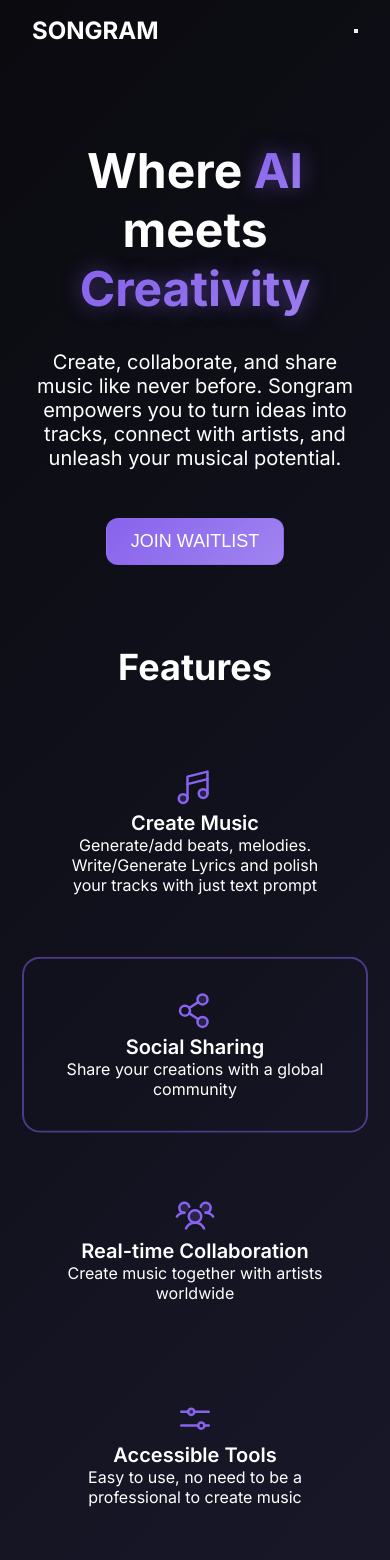
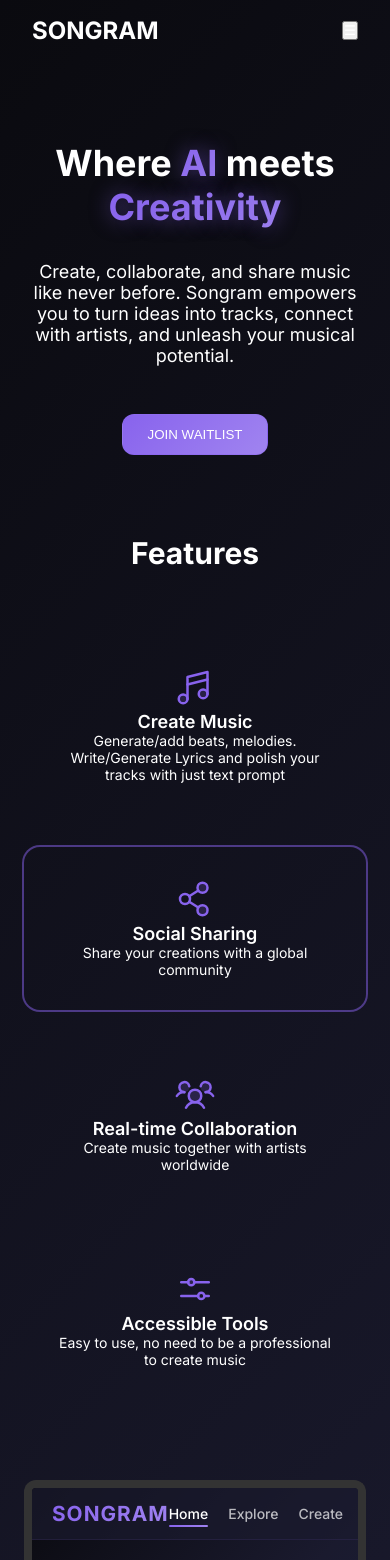
Before and after one commit to Songram-App/Songram-Website, a React (Vite) app: page / in a window 390 px wide. Shown: the top 1560 px of the page. Built offline with nearby package versions, Linux system fonts and the light colour scheme.

Commit message:
feat: adjust overflow and mobile menu

```diff
--- a/src/pages/WelcomePage.tsx
+++ b/src/pages/WelcomePage.tsx
@@ -181,31 +181,24 @@ const WelcomePage: React.FC = () => {
     );
   };
 
-  const FeatureCard: React.FC<{ feature: Feature; isActive: boolean }> = ({ feature, isActive }) => (
-    <div
-      className={`bg-white/5 backdrop-blur-md rounded-2xl border border-white/10 p-8 text-center transition-all duration-500 hover:scale-105 hover:shadow-xl floating-element ${
-        isActive ? 'ring-2 ring-primary/50 bg-primary/10' : ''
-      }`}
-      aria-pressed={isActive}
-    >
-      {feature.icon}
-      <h3 className="text-xl font-semibold mb-3 text-white">{feature.title}</h3>
-      <p className="text-white/70">{feature.description}</p>
-    </div>
-  );
-
   const TestimonialCard: React.FC<{ testimonial: Testimonial }> = ({ testimonial }) => (
-    <div className="glass-panel p-8 floating-element hover:scale-105 transition-all duration-300">
+    <div className="glass-panel p-8 hover:scale-105 transition-all duration-300">
       <div className="flex items-center mb-4">
         <div className="w-12 h-12 bg-gradient-primary rounded-full flex items-center justify-center text-white font-semibold mr-4">
           {testimonial.avatar}
         </div>
         <div>
-          <h4 className="text-white font-semibold">{testimonial.name}</h4>
-          <p className="text-white/60 text-sm">{testimonial.role}</p>
+          <h4 className="text-lg sm:text-xl text-white font-semibold">
+            {testimonial.name}
+          </h4>
+          <p className="text-sm sm:text-base text-white/60">
+            {testimonial.role}
+          </p>
         </div>
       </div>
-      <p className="text-white/80 italic">"{testimonial.content}"</p>
+      <p className="text-sm sm:text-base text-white/80 italic">
+        "{testimonial.content}"
+      </p>
     </div>
   );
 
@@ -217,7 +210,7 @@ const WelcomePage: React.FC = () => {
   }, []);
 
   return (
-    <div className="min-h-screen bg-gradient-dark relative px-10 py-10 font-sans">
+    <div className="min-h-screen bg-gradient-dark relative px-10 py-10 font-sans overflow-hidden">
 
       {/* Navigation */}
       <nav className="bg-gradient-to-r from-gray-900 via-gray-800 to-gray-900 shadow-lg mt-0">
@@ -240,7 +233,7 @@ const WelcomePage: React.FC = () => {
       </a>
       <button
         onClick={openSignupModal}
-        className="glass-button text-lg px-8 py-4 bg-gradient-primary border-0 hover:shadow-2xl hover:shadow-primary/30 transform hover:scale-105 rounded-full"
+        className="glass-button text-base sm:text-lg px-6 sm:px-8 py-3 sm:py-4 bg-gradient-primary border-0 hover:shadow-2xl hover:shadow-primary/30 transform hover:scale-105 rounded-full"
       >
         Join Waitlist
       </button>
@@ -248,31 +241,43 @@ const WelcomePage: React.FC = () => {
     <button
       onClick={() => setIsMobileMenuOpen(!isMobileMenuOpen)}
       className="md:hidden text-white focus:outline-none"
+      aria-label={isMobileMenuOpen ? "Close menu" : "Open menu"} // Added aria-label for accessibility
     >
+      {isMobileMenuOpen ? '×' : '☰'} {/* Display appropriate icon for open/close state */}
     </button>
   </div>
   {isMobileMenuOpen && (
-    <div className="md:hidden bg-gray-800 text-white">
+    <div className="md:hidden bg-gray-900 text-white fixed inset-0 z-40 flex flex-col items-center justify-center space-y-6">
       <a
         href="#features"
-        className="block px-6 py-3 hover:bg-gray-700"
+        className="text-lg font-semibold hover:text-yellow-400 transition"
+        onClick={() => setIsMobileMenuOpen(false)}
       >
         Features
       </a>
       <a
         href="#testimonials"
-        className="block px-6 py-3 hover:bg-gray-700"
+        className="text-lg font-semibold hover:text-yellow-400 transition"
+        onClick={() => setIsMobileMenuOpen(false)}
       >
         Reviews
       </a>
+      {/* Mobile Menu Join Waitlist Button */}
       <button
         onClick={() => {
           setIsMobileMenuOpen(false);
           openSignupModal();
         }}
-        className="block w-full text-left px-6 py-3 hover:bg-gray-700"
+        className="glass-button text-base sm:text-lg px-6 sm:px-8 py-3 sm:py-4 bg-gradient-primary border-0 hover:shadow-2xl hover:shadow-primary/30 transform hover:scale-105 rounded-full"
       >
         Join Waitlist
+      </button>
+      <button
+        onClick={() => setIsMobileMenuOpen(false)}
+        className="absolute top-4 right-4 text-white text-2xl focus:outline-none"
+        aria-label="Close menu"
+      >
+        ×
       </button>
     </div>
   )}
@@ -281,16 +286,16 @@ const WelcomePage: React.FC = () => {
       {/* Hero Section */}
       <section className="relative z-10 px-6 py-20 text-center">
         <div className="max-w-6xl mx-auto">
-          <h1 className="text-5xl md:text-7xl font-bold mb-8 animate-fade-in">
+          <h1 className="text-4xl sm:text-5xl md:text-7xl font-bold mb-8 animate-fade-in">
         Where <span className="text-gradient glow-text">AI</span> meets <span className="text-gradient glow-text">Creativity</span>
           </h1>
-          <p className="text-xl md:text-2xl text-white/80 mb-12 max-w-3xl mx-auto animate-slide-up">
+          <p className="text-lg sm:text-xl md:text-2xl text-white/80 mb-12 max-w-3xl mx-auto animate-slide-up">
         Create, collaborate, and share music like never before. Songram empowers you to turn ideas into tracks, connect with artists, and unleash your musical potential.
           </p>
           <div className="flex flex-col sm:flex-row gap-6 justify-center items-center animate-slide-up" style={{ animationDelay: '0.3s' }}>
         <button
           onClick={openSignupModal}
-          className="glass-button text-lg px-8 py-4 bg-gradient-primary border-0 hover:shadow-2xl hover:shadow-primary/30 transform hover:scale-105 rounded-full"
+          className="glass-button text-base sm:text-lg px-6 sm:px-8 py-3 sm:py-4 bg-gradient-primary border-0 hover:shadow-2xl hover:shadow-primary/30 transform hover:scale-105 rounded-full"
         >
           JOIN WAITLIST
         </button>
@@ -300,15 +305,26 @@ const WelcomePage: React.FC = () => {
 
       {/* Features Section */}
       <section id="features" className="relative z-10 px-6 py-24">
-        {/* Animated Gradient Background Glow */}
-        <div className="absolute inset-0 bg-gradient-to-br from-[#1d1d1d] to-black blur-3xl opacity-70 pointer-events-none" aria-hidden="true"></div>
-        <div className="max-w-6xl mx-auto relative">
-          <h2 className="text-4xl md:text-5xl font-bold text-center mb-16 bg-gradient-to-r from-yellow-300 via-white to-purple-400 bg-clip-text text-transparent">
+        <div className="max-w-6xl mx-auto">
+          <h2 className="text-3xl sm:text-4xl md:text-5xl font-bold text-center mb-16 bg-gradient-to-r from-yellow-300 via-white to-purple-400 bg-clip-text text-transparent">
             Features
           </h2>
           <div className="grid md:grid-cols-2 lg:grid-cols-4 gap-8">
             {features.map((feature, index) => (
-              <FeatureCard key={index} feature={feature} isActive={currentFeature === index} />
+              <div
+                key={index}
+                className={`bg-white/5 backdrop-blur-md rounded-2xl border border-white/10 p-8 text-center transition-all duration-500 hover:scale-105 hover:shadow-xl ${
+                  currentFeature === index ? 'ring-2 ring-primary/50 bg-primary/10' : ''
+                }`}
+              >
+                {feature.icon}
+                <h3 className="text-lg sm:text-xl font-semibold mb-3 text-white">
+                  {feature.title}
+                </h3>
+                <p className="text-sm sm:text-base text-white/70">
+                  {feature.description}
+                </p>
+              </div>
             ))}
           </div>
         </div>
@@ -437,7 +453,7 @@ const WelcomePage: React.FC = () => {
       {/* Testimonials */}
       <section id="testimonials" className="relative z-10 px-6 py-20">
         <div className="max-w-6xl mx-auto">
-          <h2 className="text-4xl md:text-5xl font-bold text-center mb-16 text-gradient">
+          <h2 className="text-3xl sm:text-4xl md:text-5xl font-bold text-center mb-16 text-gradient">
             What Creators Say
           </h2>
           <div className="grid md:grid-cols-3 gap-8">
```
